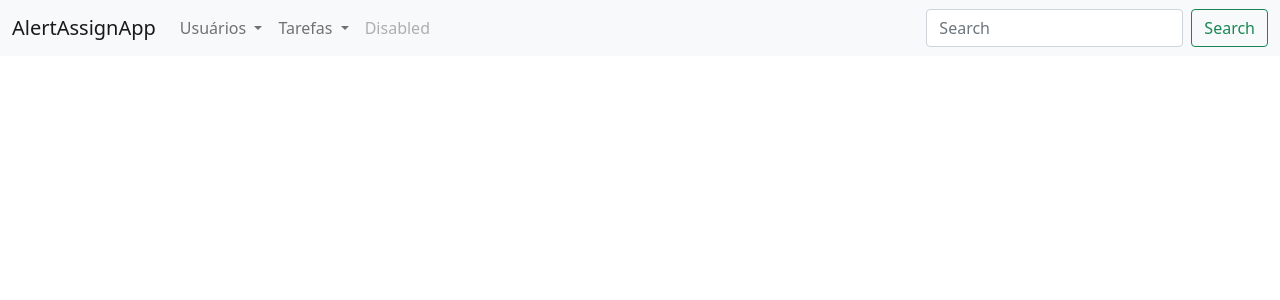
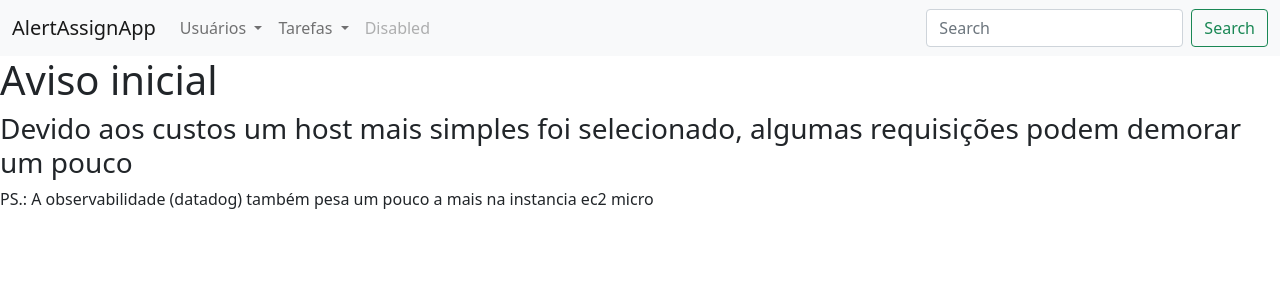
Before and after one commit to victorEsantos/alert-assign-app, an Angular app: page / in a window 1280 px wide. Shown: the top 300 px of the page. Built offline with nearby package versions, Linux system fonts and the light colour scheme.

Commit message:
tela inicial

```diff
--- a/src/app/app.component.html
+++ b/src/app/app.component.html
@@ -1,2 +1,5 @@
 <app-nav-bar></app-nav-bar>
+<h1>Aviso inicial</h1>
+<h3>Devido aos custos um host mais simples foi selecionado, algumas requisições podem demorar um pouco</h3>
+<span>PS.: A observabilidade (datadog) também pesa um pouco a mais na instancia ec2 micro</span>
 <router-outlet></router-outlet>
```
